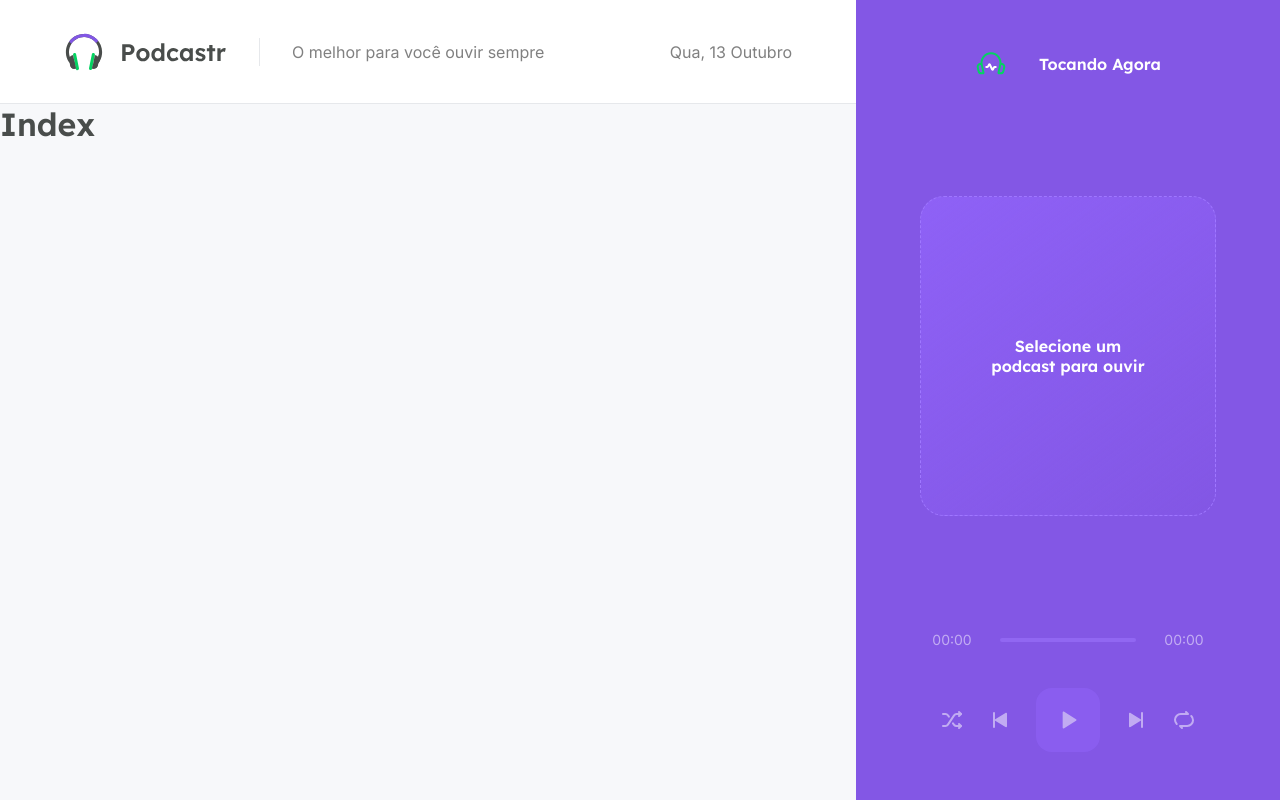
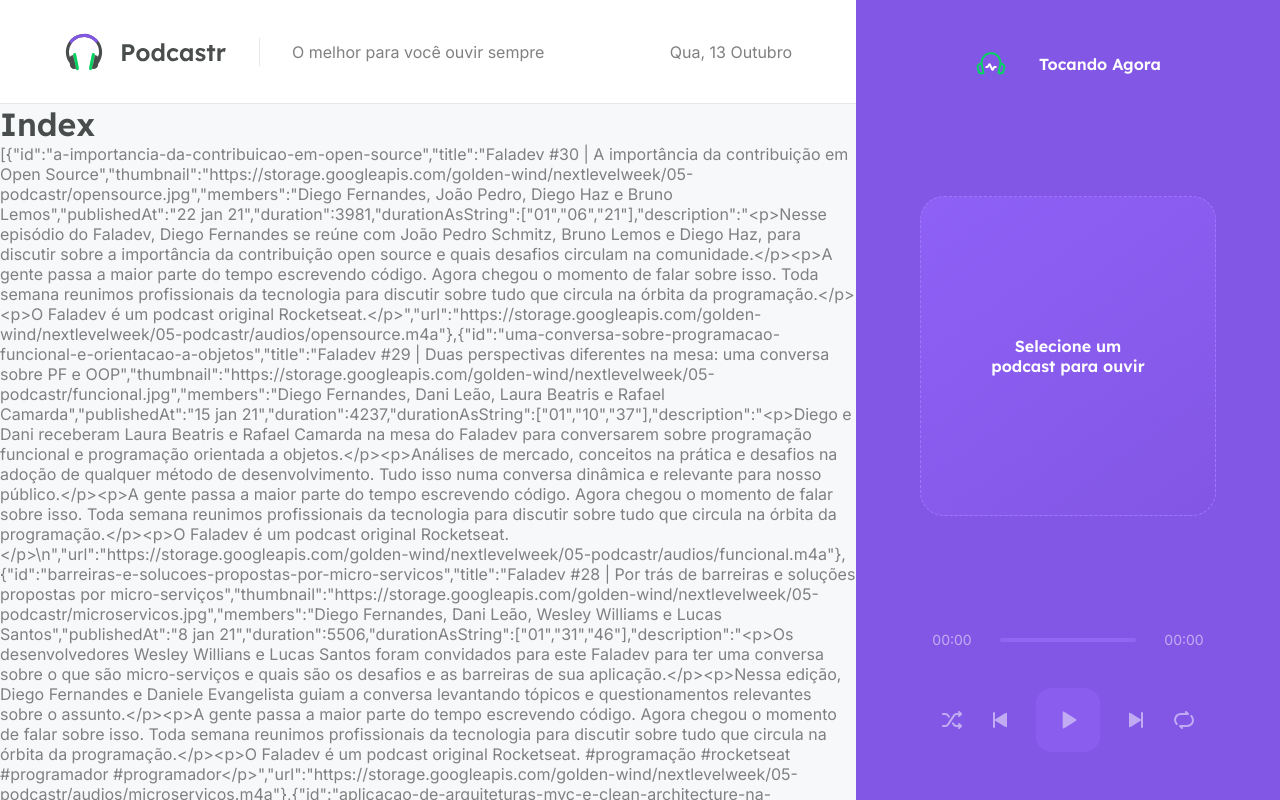
Before and after one commit to Breno44/PodcastNext, a Next.js app: page / in a window 1280 px wide. Shown: the top 800 px of the page. Built offline with nearby package versions, Linux system fonts and the light colour scheme; data requests are answered from the project's data file.

Commit message:
feat:add utils

```diff
--- a/src/pages/index.tsx
+++ b/src/pages/index.tsx
@@ -1,17 +1,26 @@
 import { GetStaticProps } from "next";
+import { format, parseISO } from "date-fns";
+import ptBR from "date-fns/locale/pt-BR";
 import { api } from "../services/api";
+import convertDurationToTimeString from "../utils/convertDurationToTimeString";
 
 interface Episode {
   id: string;
   title: string;
   members: string;
+  published_at: string;
 }
 interface HomeProps {
   episodes: Episode[];
 }
 
 export default function Home(props: HomeProps) {
-  return <h1>Index</h1>;
+  return (
+    <>
+      <h1>Index</h1>
+      <p>{JSON.stringify(props.episodes)}</p>
+    </>
+  );
 }
 
 export const getStaticProps: GetStaticProps = async () => {
@@ -23,9 +32,23 @@
     },
   });
 
+  const episodes = data.map((episode) => {
+    return {
+      id: episode.id,
+      title: episode.title,
+      thumbnail: episode.thumbnail,
+      members: episode.members,
+      publishedAt: format(parseISO(episode.published_at), "d MMM yy", { locale: ptBR }),
+      duration: Number(episode.file.duration),
+      durationAsString: convertDurationToTimeString(Number(episode.file.duration)),
+      description: episode.description,
+      url: episode.file.url,
+    };
+  });
+
   return {
     props: {
-      episodes: data,
+      episodes,
     },
     revalidate: 60 * 60 * 8,
   };
--- /dev/null
+++ b/src/utils/convertDurationToTimeString.ts
@@ -0,0 +1,9 @@
+export default function convertDurationToTimeString(duration: number) {
+  const hours = Math.floor(duration / 3600);
+  const minutes = Math.floor((duration % 3600) / 60);
+  const seconds = duration % 60;
+
+  const timeString = [hours, minutes, seconds].map((unit) => String(unit).padStart(2, "0"));
+
+  return timeString;
+}
```
